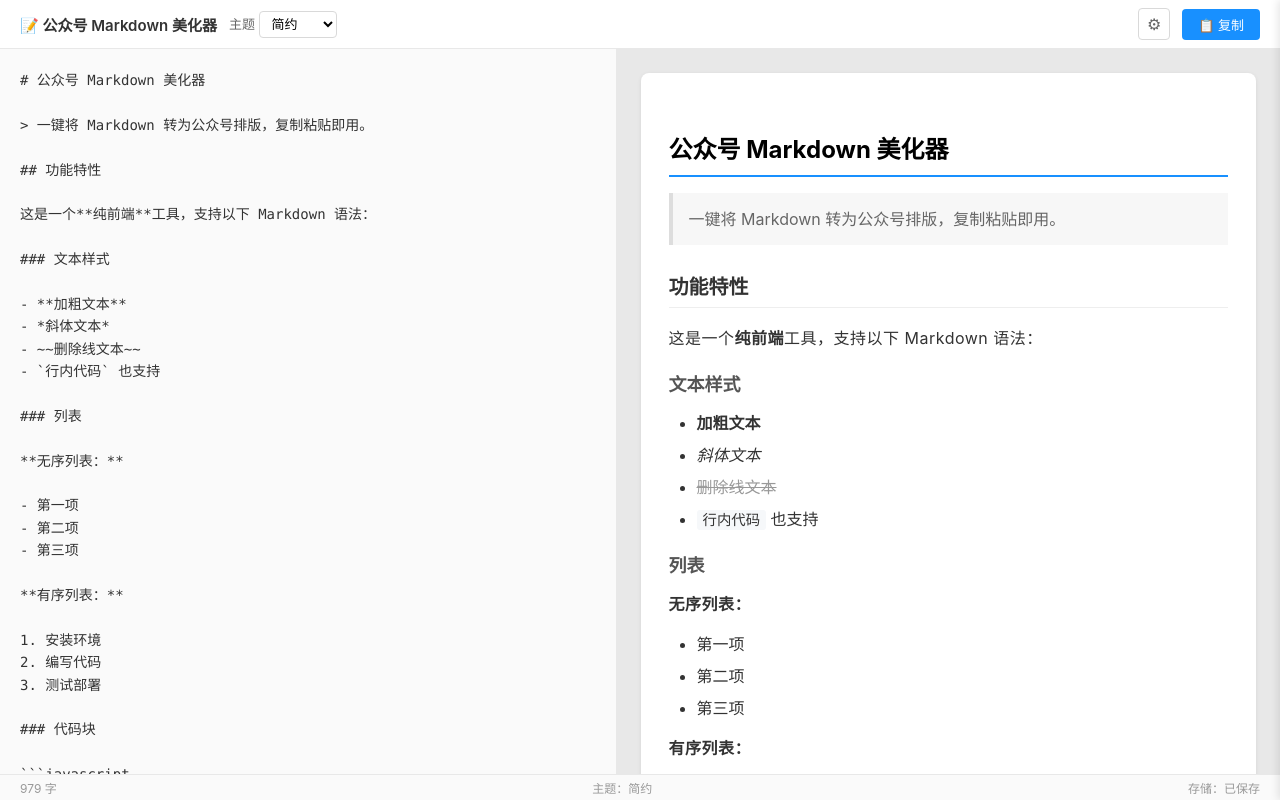
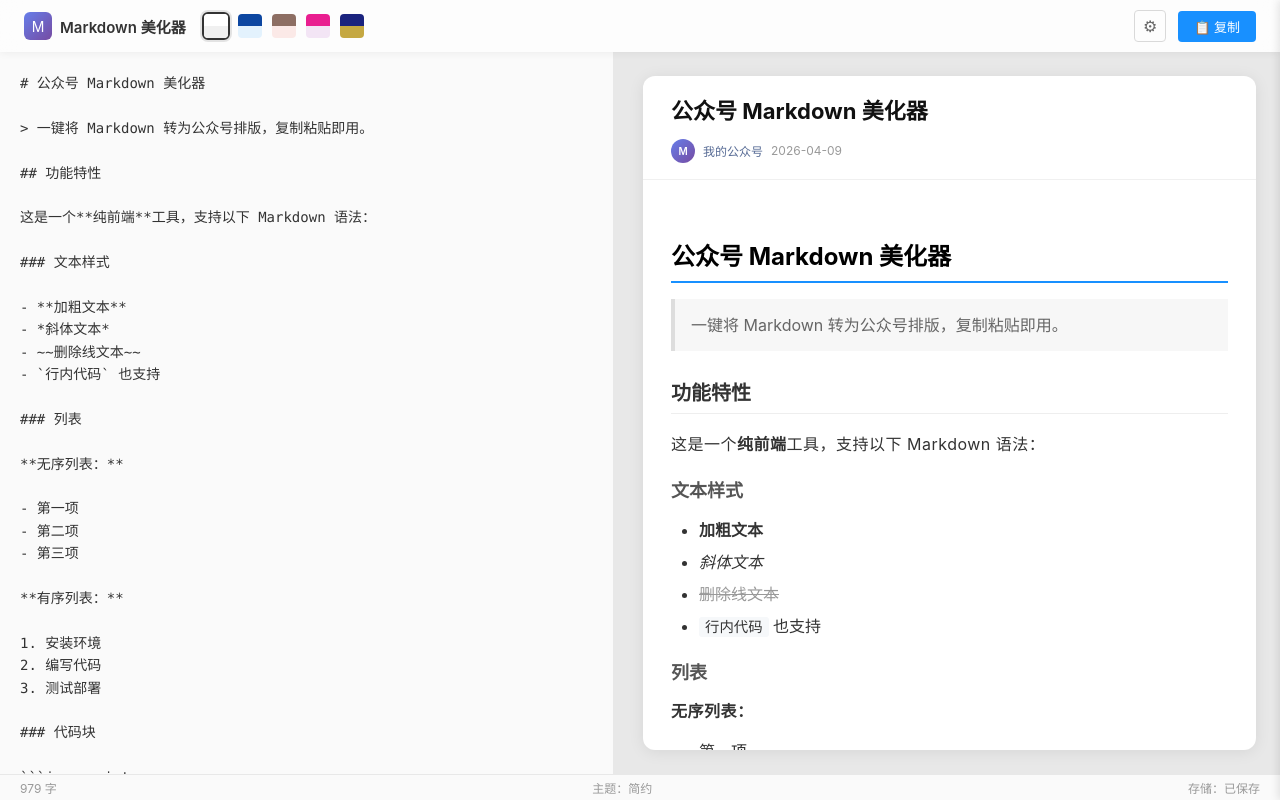
Before and after one commit to labradorsedsota/md2wechat, a plain HTML site: page index.html in a window 1280 px wide. Drawn offline with Linux system fonts and the light colour scheme.

Commit message:
[M2W-T002] UI 美化：毛玻璃工具栏 + 主题色卡 + 微信模拟外壳 + 拖拽分栏
- 工具栏升级：毛玻璃效果(backdrop-filter:blur) + 阴影替代硬边框
- 品牌标识：渐变色 M logo + 简洁标题
- 主题选择器：下拉改为色卡预览卡片，hover 显示名称，点击切换
- 预览区：仿微信文章外壳（标题栏/头像/日期 + 底部阅读/在看/赞）
- WeChat 标题自动从 Markdown h1 同步
- 编辑器/预览区可拖拽分割线调整宽度
- 复制按钮加 ripple 涟漪动画
- 编辑器 placeholder 文案优化

```diff
--- a/index.html
+++ b/index.html
@@ -11,15 +11,36 @@ html,body{height:100%;font-family:-apple-system,"PingFang SC","Microsoft YaHei",
 
 /* ===== Layout ===== */
 .app{display:flex;flex-direction:column;height:100vh;min-width:1024px}
-.toolbar{display:flex;align-items:center;justify-content:space-between;padding:8px 20px;background:#fff;border-bottom:1px solid #e8e8e8;gap:12px;flex-shrink:0}
-.toolbar-left{display:flex;align-items:center;gap:12px}
+.toolbar{display:flex;align-items:center;justify-content:space-between;padding:10px 24px;background:rgba(255,255,255,.82);backdrop-filter:blur(12px);-webkit-backdrop-filter:blur(12px);border-bottom:none;box-shadow:0 1px 8px rgba(0,0,0,.06);gap:12px;flex-shrink:0;position:relative;z-index:10}
+.toolbar-left{display:flex;align-items:center;gap:16px}
 .toolbar-right{display:flex;align-items:center;gap:12px}
-.main{display:flex;flex:1;overflow:hidden}
-.editor-pane{flex:1;display:flex;flex-direction:column;border-right:1px solid #e8e8e8;background:#fafafa}
-.preview-pane{flex:1;display:flex;flex-direction:column;background:#e8e8e8;overflow-y:auto;padding:24px}
+.main{display:flex;flex:1;overflow:hidden;position:relative}
+.editor-pane{flex:1;display:flex;flex-direction:column;background:#fafafa;min-width:280px}
+.resize-handle{width:6px;cursor:col-resize;background:#e8e8e8;transition:background .2s;flex-shrink:0;position:relative;z-index:5}
+.resize-handle:hover,.resize-handle.dragging{background:#1890ff;opacity:.5}
+.preview-pane{flex:1;display:flex;flex-direction:column;background:#e8e8e8;overflow-y:auto;padding:24px;min-width:320px}
 .editor-pane textarea{flex:1;border:none;outline:none;resize:none;padding:20px;font-family:Menlo,Consolas,"Courier New",monospace;font-size:14px;line-height:1.6;color:#333;background:#fafafa;tab-size:4}
-.preview-wrapper{max-width:680px;margin:0 auto;background:#fff;border-radius:8px;box-shadow:0 1px 4px rgba(0,0,0,.08);padding:32px 28px;width:100%}
+.preview-wrapper{max-width:680px;margin:0 auto;background:#fff;border-radius:12px;box-shadow:0 2px 16px rgba(0,0,0,.08);width:100%;overflow:hidden}
+.preview-content{padding:32px 28px}
 .statusbar{display:flex;align-items:center;justify-content:space-between;padding:4px 20px;background:#fafafa;border-top:1px solid #e8e8e8;font-size:12px;color:#999;flex-shrink:0}
+
+/* ===== WeChat Article Shell ===== */
+.wechat-header{padding:20px 28px 16px;border-bottom:1px solid #f0f0f0}
+.wechat-title{font-size:22px;font-weight:700;color:#111;line-height:1.4;margin-bottom:12px;min-height:30px}
+.wechat-meta{display:flex;align-items:center;gap:8px;font-size:12px;color:#999}
+.wechat-meta .avatar{width:24px;height:24px;border-radius:50%;background:linear-gradient(135deg,#667eea,#764ba2);display:flex;align-items:center;justify-content:center;color:#fff;font-size:10px;font-weight:600}
+.wechat-meta .author-name{color:#576b95;font-weight:500}
+.wechat-footer{padding:16px 28px 20px;border-top:1px solid #f0f0f0;display:flex;align-items:center;justify-content:space-between;font-size:12px;color:#b0b0b0}
+
+/* ===== Theme Cards ===== */
+.theme-cards{display:flex;gap:6px;align-items:center}
+.theme-card{width:28px;height:28px;border-radius:6px;cursor:pointer;border:2px solid transparent;transition:all .2s;position:relative;overflow:hidden}
+.theme-card:hover{transform:scale(1.15);box-shadow:0 2px 8px rgba(0,0,0,.15)}
+.theme-card.active{border-color:#333;box-shadow:0 0 0 2px rgba(0,0,0,.1)}
+.theme-card .tc-top{position:absolute;top:0;left:0;right:0;height:50%}
+.theme-card .tc-bot{position:absolute;bottom:0;left:0;right:0;height:50%}
+.theme-card-tip{position:absolute;bottom:calc(100% + 6px);left:50%;transform:translateX(-50%);background:#333;color:#fff;font-size:11px;padding:2px 8px;border-radius:3px;white-space:nowrap;opacity:0;pointer-events:none;transition:opacity .2s}
+.theme-card:hover .theme-card-tip{opacity:1}
 
 /* ===== Toolbar Controls ===== */
 .toolbar label{font-size:13px;color:#666}
@@ -56,6 +77,14 @@ html,body{height:100%;font-family:-apple-system,"PingFang SC","Microsoft YaHei",
 
 /* ===== Copy Success Animation ===== */
 .copy-ok .btn-primary{background:#52c41a !important}
+@keyframes ripple{0%{transform:scale(0);opacity:.5}100%{transform:scale(2.5);opacity:0}}
+.btn-primary{position:relative;overflow:hidden}
+.btn-primary .ripple{position:absolute;border-radius:50%;background:rgba(255,255,255,.4);width:40px;height:40px;animation:ripple .6s ease-out forwards;pointer-events:none}
+
+/* ===== Brand ===== */
+.brand{display:flex;align-items:center;gap:8px}
+.brand-icon{width:28px;height:28px;border-radius:6px;background:linear-gradient(135deg,#667eea,#764ba2);display:flex;align-items:center;justify-content:center;color:#fff;font-size:14px;flex-shrink:0}
+.brand-text{font-size:15px;font-weight:600;color:#333}
 </style>
 </head>
 <body>
@@ -63,16 +92,11 @@ html,body{height:100%;font-family:-apple-system,"PingFang SC","Microsoft YaHei",
   <!-- Toolbar -->
   <div class="toolbar">
     <div class="toolbar-left">
-      <span style="font-size:15px;font-weight:600;color:#333">📝 公众号 Markdown 美化器</span>
-      <label>主题
-        <select id="themeSelect">
-          <option value="minimal">简约</option>
-          <option value="tech">科技</option>
-          <option value="literary">文艺</option>
-          <option value="acg">二次元</option>
-          <option value="business">商务</option>
-        </select>
-      </label>
+      <div class="brand">
+        <div class="brand-icon">M</div>
+        <span class="brand-text">Markdown 美化器</span>
+      </div>
+      <div class="theme-cards" id="themeCards"></div>
     </div>
     <div class="toolbar-right">
       <button class="btn-icon" id="settingsBtn" title="样式微调">⚙</button>
@@ -82,11 +106,26 @@ html,body{height:100%;font-family:-apple-system,"PingFang SC","Microsoft YaHei",
 
   <!-- Main -->
   <div class="main">
-    <div class="editor-pane">
-      <textarea id="editor" spellcheck="false" placeholder="在此输入 Markdown..."></textarea>
+    <div class="editor-pane" id="editorPane">
+      <textarea id="editor" spellcheck="false" placeholder="在这里写 Markdown，右侧实时预览公众号排版效果 ✨"></textarea>
     </div>
+    <div class="resize-handle" id="resizeHandle"></div>
     <div class="preview-pane" id="previewPane">
-      <div class="preview-wrapper" id="preview"></div>
+      <div class="preview-wrapper">
+        <div class="wechat-header">
+          <div class="wechat-title" id="wechatTitle">公众号文章标题</div>
+          <div class="wechat-meta">
+            <div class="avatar">M</div>
+            <span class="author-name">我的公众号</span>
+            <span id="wechatDate"></span>
+          </div>
+        </div>
+        <div class="preview-content" id="preview"></div>
+        <div class="wechat-footer">
+          <span>阅读 1,024</span>
+          <span>在看 32 · 赞 18</span>
+        </div>
+      </div>
     </div>
   </div>
 
@@ -267,7 +306,7 @@ var SAMPLE = '# 公众号 Markdown 美化器\n\n> 一键将 Markdown 转为公
 // ----- DOM -----
 var editor = document.getElementById('editor');
 var preview = document.getElementById('preview');
-var themeSelect = document.getElementById('themeSelect');
+var themeCardsEl = document.getElementById('themeCards');
 var copyBtn = document.getElementById('copyBtn');
 var settingsBtn = document.getElementById('settingsBtn');
 var settingsPanel = document.getElementById('settingsPanel');
@@ -283,10 +322,50 @@ var charCountEl = document.getElementById('charCount');
 var themeNameEl = document.getElementById('themeName');
 var storageEl = document.getElementById('storageStatus');
 var toastEl = document.getElementById('toast');
+var wechatTitleEl = document.getElementById('wechatTitle');
+var wechatDateEl = document.getElementById('wechatDate');
+var resizeHandle = document.getElementById('resizeHandle');
+var editorPane = document.getElementById('editorPane');
+
+// ----- Theme Card Colors -----
+var THEME_COLORS = {
+  minimal: {top:'#fff', bot:'#f0f0f0'},
+  tech: {top:'#0d47a1', bot:'#e3f2fd'},
+  literary: {top:'#8d6e63', bot:'#fbe9e7'},
+  acg: {top:'#e91e90', bot:'#f3e5f5'},
+  business: {top:'#1a237e', bot:'#c5a842'}
+};
+
+// ----- Build Theme Cards -----
+function buildThemeCards(){
+  themeCardsEl.innerHTML = '';
+  var keys = Object.keys(THEMES);
+  for(var k=0; k<keys.length; k++){
+    var key = keys[k];
+    var card = document.createElement('div');
+    card.className = 'theme-card' + (key===state.theme?' active':'');
+    card.dataset.theme = key;
+    var colors = THEME_COLORS[key] || {top:'#999',bot:'#ccc'};
+    card.innerHTML = '<div class="tc-top" style="background:'+colors.top+'"></div><div class="tc-bot" style="background:'+colors.bot+'"></div><span class="theme-card-tip">'+THEMES[key].name+'</span>';
+    card.addEventListener('click', (function(t){ return function(){
+      state.theme = t;
+      var defaults = {minimal:'#1890ff', tech:'#1890ff', literary:'#8d6e63', acg:'#e91e90', business:'#1a237e'};
+      state.themeColor = defaults[t] || '#1890ff';
+      themeColorInput.value = state.themeColor;
+      buildThemeCards();
+      render();
+    }})(key));
+    themeCardsEl.appendChild(card);
+  }
+}
+
+// ----- Set WeChat date -----
+var now = new Date();
+wechatDateEl.textContent = now.getFullYear()+'-'+(now.getMonth()+1<10?'0':'')+(now.getMonth()+1)+'-'+(now.getDate()<10?'0':'')+now.getDate();
 
 // ----- Init UI -----
 editor.value = state.content;
-themeSelect.value = state.theme;
+buildThemeCards();
 fontSizeInput.value = state.fontSize;
 fontSizeVal.textContent = state.fontSize+'px';
 lineHeightInput.value = state.lineHeight;
@@ -546,6 +625,9 @@ function render(){
   var md = editor.value;
   state.content = md;
   preview.innerHTML = parseMD(md);
+  // Sync WeChat title from first h1
+  var h1Match = md.match(/^#\s+(.+)$/m);
+  wechatTitleEl.textContent = h1Match ? h1Match[1] : '公众号文章标题';
   charCountEl.textContent = md.length + ' 字';
   themeNameEl.textContent = '主题：' + (THEMES[state.theme]||THEMES.minimal).name;
   saveState();
@@ -563,14 +645,7 @@ function saveState(){
 // ----- Events -----
 editor.addEventListener('input', scheduleRender);
 
-themeSelect.addEventListener('change', function(){
-  state.theme = this.value;
-  // update themeColor to match theme
-  var defaults = {minimal:'#1890ff', tech:'#1890ff', literary:'#8d6e63', acg:'#e91e90', business:'#1a237e'};
-  state.themeColor = defaults[state.theme] || '#1890ff';
-  themeColorInput.value = state.themeColor;
-  render();
-});
+// Theme switching is handled by theme card click handlers above
 
 fontSizeInput.addEventListener('input', function(){
   state.fontSize = parseInt(this.value);
@@ -609,7 +684,16 @@ function closeSettings(){
 }
 
 // Copy
-copyBtn.addEventListener('click', function(){
+copyBtn.addEventListener('click', function(e){
+  // Ripple effect
+  var ripple = document.createElement('span');
+  ripple.className = 'ripple';
+  var rect = copyBtn.getBoundingClientRect();
+  ripple.style.left = (e.clientX - rect.left - 20) + 'px';
+  ripple.style.top = (e.clientY - rect.top - 20) + 'px';
+  copyBtn.appendChild(ripple);
+  setTimeout(function(){ripple.remove()},600);
+
   var content = preview.innerHTML;
   if(!content){showToast('没有可复制的内容');return}
 
@@ -653,6 +737,34 @@ function showToast(msg){
   setTimeout(function(){toastEl.classList.remove('show')},2000);
 }
 
+// ----- Resize Handle -----
+(function(){
+  var dragging = false;
+  var mainEl = document.querySelector('.main');
+  resizeHandle.addEventListener('mousedown', function(e){
+    e.preventDefault();
+    dragging = true;
+    resizeHandle.classList.add('dragging');
+    document.body.style.cursor = 'col-resize';
+    document.body.style.userSelect = 'none';
+  });
+  document.addEventListener('mousemove', function(e){
+    if(!dragging) return;
+    var mainRect = mainEl.getBoundingClientRect();
+    var pct = ((e.clientX - mainRect.left) / mainRect.width) * 100;
+    pct = Math.max(20, Math.min(80, pct));
+    editorPane.style.flex = 'none';
+    editorPane.style.width = pct + '%';
+  });
+  document.addEventListener('mouseup', function(){
+    if(!dragging) return;
+    dragging = false;
+    resizeHandle.classList.remove('dragging');
+    document.body.style.cursor = '';
+    document.body.style.userSelect = '';
+  });
+})();
+
 // ----- Init Render -----
 render();
 
```
